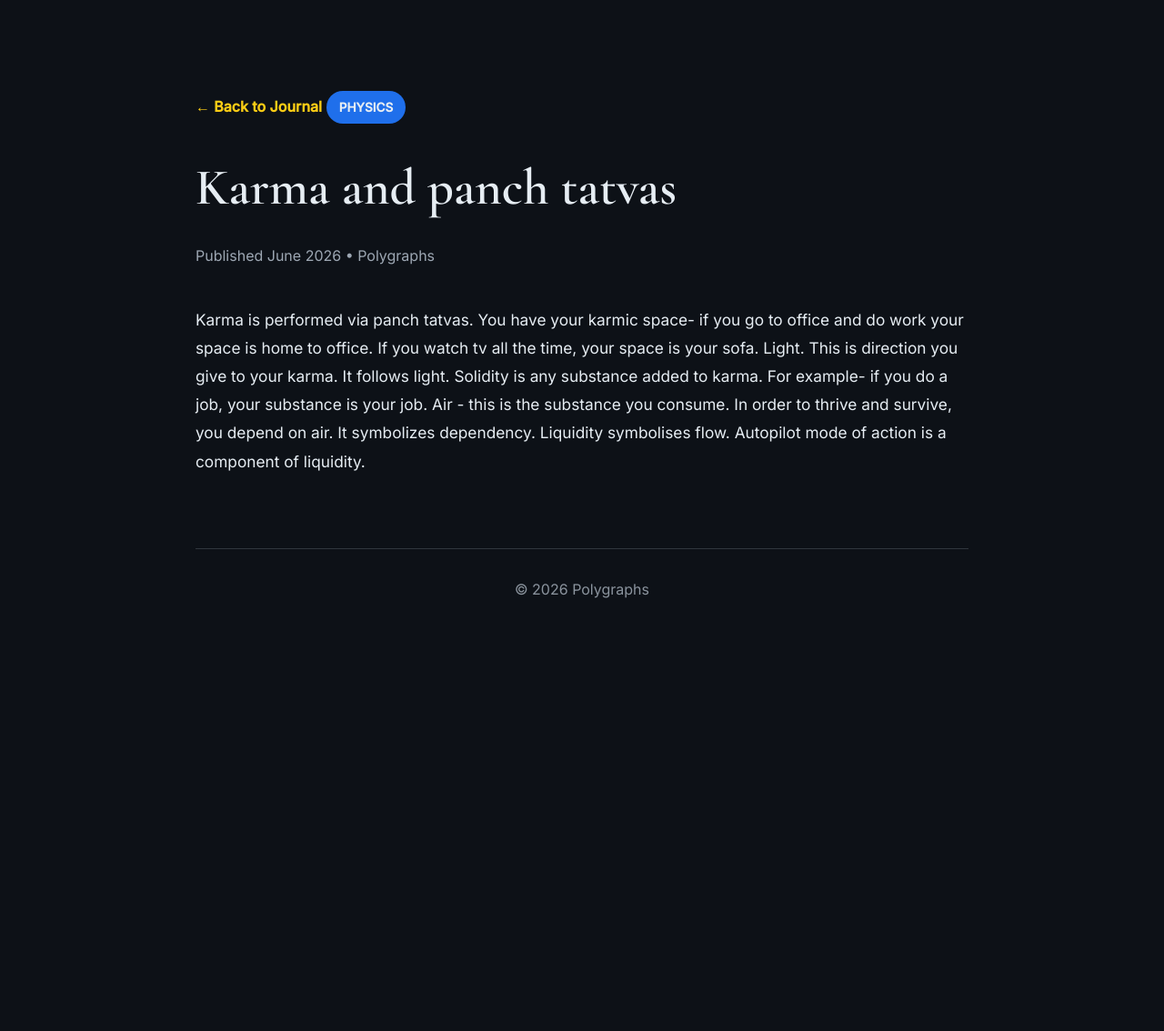
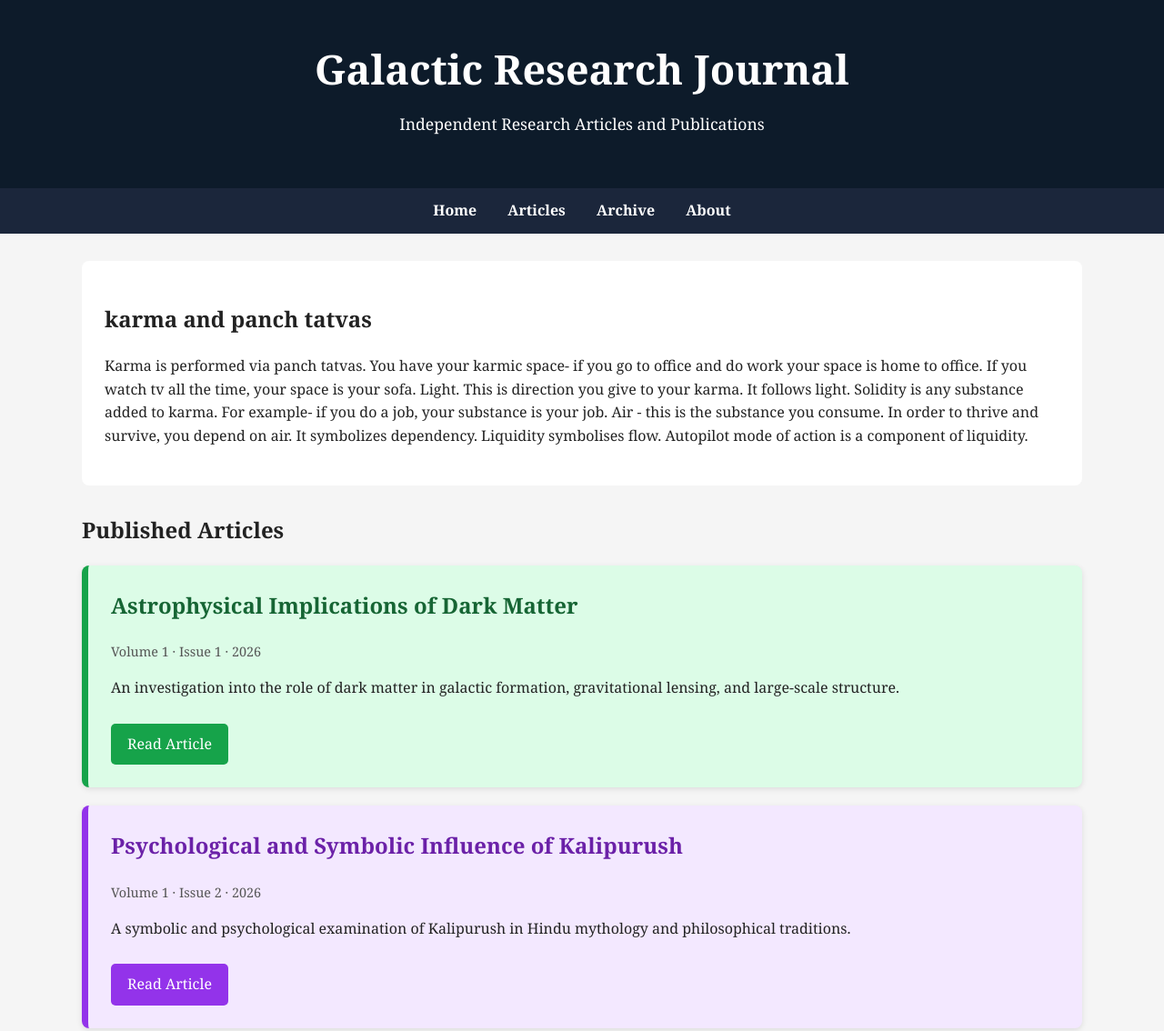
Before and after one commit to navjot-singh-08/Polygraphs.github.io, a plain HTML site: page karma.html in a window 1280 px wide. Shown: the top 1134 px of the page at 91% size. Before the commit the page ends 800 px from the top, so only its background shows below. Drawn offline with nearby package versions, Linux system fonts and the light colour scheme.

Commit message:
Update karma.html

```diff
--- a/karma.html
+++ b/karma.html
@@ -3,123 +3,226 @@
 <head>
     <meta charset="UTF-8">
     <meta name="viewport" content="width=device-width, initial-scale=1.0">
-
-<title>Karma and panch tatvas | Polygraphs</title>
-
-<link href="https://fonts.googleapis.com/css2?family=Cormorant+Garamond:wght@400;600&family=Inter:wght@300;400;500&display=swap" rel="stylesheet">
+    <title>Galactic Research Journal</title>
 
 <style>
-*{
-    margin:0;
-    padding:0;
-    box-sizing:border-box;
+    body {
+        margin: 0;
+        font-family: Georgia, serif;
+        background-color: #f5f5f5;
+        color: #222;
+        line-height: 1.6;
     }
 
-body{
-    background:#0d1117;
-    color:#e6edf3;
-    font-family:'Inter',sans-serif;
-    line-height:1.8;
+    header {
+        background: #0d1b2a;
+        color: white;
+        padding: 40px 20px;
+        text-align: center;
     }
 
-.container{
-    max-width:900px;
-    margin:auto;
-    padding:60px 25px;
+    header h1 {
+        margin: 0;
+        font-size: 2.8rem;
     }
 
-.back-link{
-    color:#facc15;
-    text-decoration:none;
-    font-weight:600;
+    header p {
+        margin-top: 10px;
+        font-size: 1.1rem;
     }
 
-.back-link:hover{
-    text-decoration:underline;
+    nav {
+        background: #1b263b;
+        padding: 12px;
+        text-align: center;
     }
 
-.tag{
-    display:inline-block;
-    margin-top:40px;
-    padding:6px 14px;
-    border-radius:20px;
-    background:#1f6feb;
-    font-size:0.85rem;
-    font-weight:600;
+    nav a {
+        color: white;
+        text-decoration: none;
+        margin: 0 15px;
+        font-weight: bold;
     }
 
-h1{
-    font-family:'Cormorant Garamond',serif;
-    font-size:3.5rem;
-    margin-top:20px;
-    margin-bottom:10px;
+    .container {
+        max-width: 1100px;
+        margin: auto;
+        padding: 30px;
     }
 
-.meta{
-    color:#9da7b3;
-    margin-bottom:40px;
+    .about {
+        background: white;
+        padding: 25px;
+        border-radius: 8px;
+        margin-bottom: 30px;
     }
 
-article{
-    font-size:1.08rem;
+    .article {
+        padding: 25px;
+        border-radius: 8px;
+        margin-bottom: 20px;
+        box-shadow: 0 2px 6px rgba(0,0,0,0.1);
+        border-left: 7px solid;
     }
 
-article p{
-    margin-bottom:24px;
+    .article h2 {
+        margin-top: 0;
     }
 
-blockquote{
-    border-left:4px solid #facc15;
-    padding-left:20px;
-    margin:25px 0;
-    color:#d1d5db;
-    font-style:italic;
+    /* Article 1 - Light Blue */
+    .article:nth-child(1) {
+        background-color: #dbeafe;
+        border-color: #2563eb;
     }
 
-footer{
-    margin-top:80px;
-    padding-top:30px;
-    border-top:1px solid #30363d;
-    color:#8b949e;
-    text-align:center;
+    .article:nth-child(1) h2 {
+        color: #1e40af;
     }
+
+    .article:nth-child(1) .btn {
+        background: #2563eb;
+    }
+
+    /* Article 2 - Light Green */
+    .article:nth-child(2) {
+        background-color: #dcfce7;
+        border-color: #16a34a;
+    }
+
+    .article:nth-child(2) h2 {
+        color: #166534;
+    }
+
+    .article:nth-child(2) .btn {
+        background: #16a34a;
+    }
+
+    /* Article 3 - Light Purple */
+    .article:nth-child(3) {
+        background-color: #f3e8ff;
+        border-color: #9333ea;
+    }
+
+    .article:nth-child(3) h2 {
+        color: #6b21a8;
+    }
+
+    .article:nth-child(3) .btn {
+        background: #9333ea;
+    }
+
+    .article-meta {
+        color: #555;
+        font-size: 0.9rem;
+        margin-bottom: 10px;
+    }
+
+    .btn {
+        display: inline-block;
+        color: white;
+        text-decoration: none;
+        padding: 10px 18px;
+        border-radius: 5px;
+        margin-top: 10px;
+    }
+
+    footer {
+        background: #0d1b2a;
+        color: white;
+        text-align: center;
+        padding: 20px;
+        margin-top: 40px;
+    }
+
 </style>
 </head>
 
 <body>
 
+<header>
+    <h1>Galactic Research Journal</h1>
+    <p>Independent Research Articles and Publications</p>
+</header>
+
+<nav>
+    <a href="#">Home</a>
+    <a href="#">Articles</a>
+    <a href="#">Archive</a>
+    <a href="#">About</a>
+</nav>
+
 <div class="container">
 
-<a href="index.html" class="back-link">← Back to Journal</a>
-
-<div class="tag">PHYSICS</div>
-
-<h1>Karma and panch tatvas</h1>
-
-<div class="meta">
-Published June 2026 • Polygraphs
-</div>
-
-<article>
-
+<section class="about">
+    <h2>karma and panch tatvas</h2>
     <p>
-
         Karma is performed via panch tatvas. You have your karmic space- if you go to office and do work your space is home to office. If you watch tv all the time, your space is your sofa. Light. This is direction you give to your karma. It follows light. Solidity is any substance added to karma. For example- if you do a job, your substance is your job. Air - this is the substance you consume. In order to thrive and survive, you depend on air. It symbolizes dependency.
 Liquidity symbolises flow. Autopilot mode of action is a component of liquidity.
 
+    </p>
+</section>
 
+<section>
+    <h2>Published Articles</h2>
 
+    <div class="article">
+        <h2>Astrophysical Implications of Dark Matter</h2>
+
+        <div class="article-meta">
+            Volume 1 · Issue 1 · 2026
+        </div>
+
+        <p>
+            An investigation into the role of dark matter in galactic
+            formation, gravitational lensing, and large-scale structure.
         </p>
 
+        <a href="papers/dark-matter.pdf" class="btn">
+            Read Article
+        </a>
+    </div>
 
+    <div class="article">
+        <h2>Psychological and Symbolic Influence of Kalipurush</h2>
 
-</article>
+        <div class="article-meta">
+            Volume 1 · Issue 2 · 2026
+        </div>
+
+        <p>
+            A symbolic and psychological examination of Kalipurush in
+            Hindu mythology and philosophical traditions.
+        </p>
+
+        <a href="papers/kalipurush.pdf" class="btn">
+            Read Article
+        </a>
+    </div>
+
+    <div class="article">
+        <h2>Your Future Publication</h2>
+
+        <div class="article-meta">
+            Volume 1 · Issue 3 · 2026
+        </div>
+
+        <p>
+            Add a short abstract here.
+        </p>
+
+        <a href="#" class="btn">
+            Read Article
+        </a>
+    </div>
+
+</section>
+</div>
 
 <footer>
-© 2026 Polygraphs
+    <p>
+        © 2026 Galactic Research Journal. All Rights Reserved.
+    </p>
 </footer>
-
-</div>
 
 </body>
 </html>
```
Lines whose indentation alone changed are shown as unchanged.
